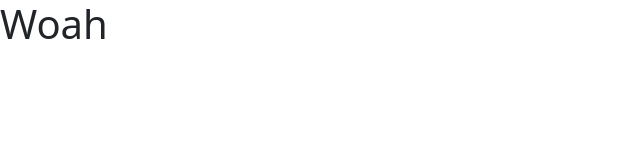
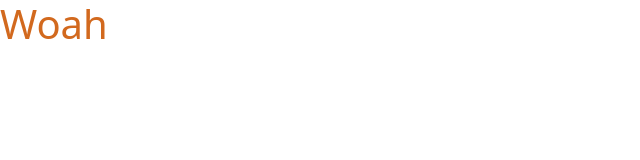
Before and after one commit to MaximParker/NatExpTechTest, a plain HTML site: page index.html in a window 1280 px wide. Shown: the whole page, without its empty margins (0-640 px from the left). Drawn offline with nearby package versions, Linux system fonts and the light colour scheme.

Commit message:
Set-up custom stylesheet

```diff
--- /dev/null
+++ b/custom.css
@@ -0,0 +1,3 @@
+h1 {
+    color: chocolate;
+}
--- a/index.html
+++ b/index.html
@@ -5,6 +5,7 @@
     <meta name="viewport" content="width=device-width, initial-scale=1">
     <title>Bootstrap demo</title>
     <link href="https://cdn.jsdelivr.net/npm/bootstrap@5.2.0-beta1/dist/css/bootstrap.min.css" rel="stylesheet" integrity="sha384-0evHe/X+R7YkIZDRvuzKMRqM+OrBnVFBL6DOitfPri4tjfHxaWutUpFmBp4vmVor" crossorigin="anonymous">
+    <link rel="stylesheet" type="text/css" href="custom.css">
   </head>
   <body>
     <h1>Woah</h1>
```
